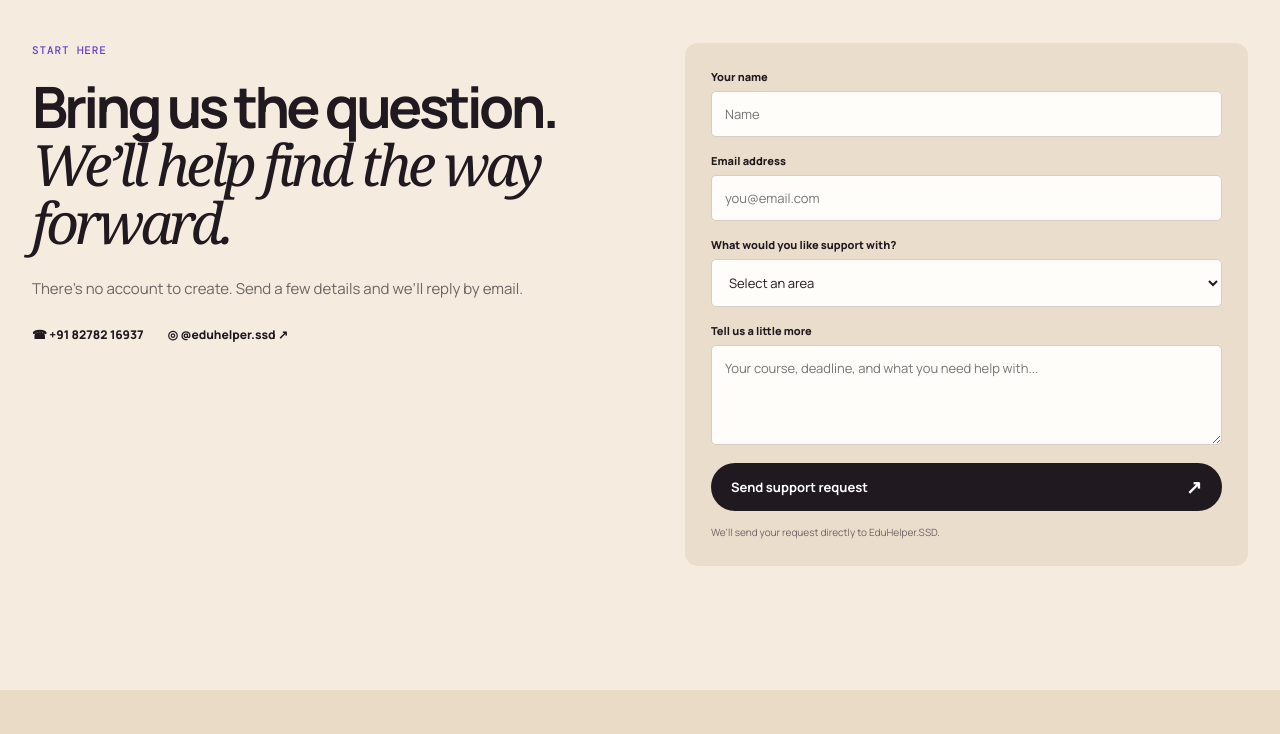
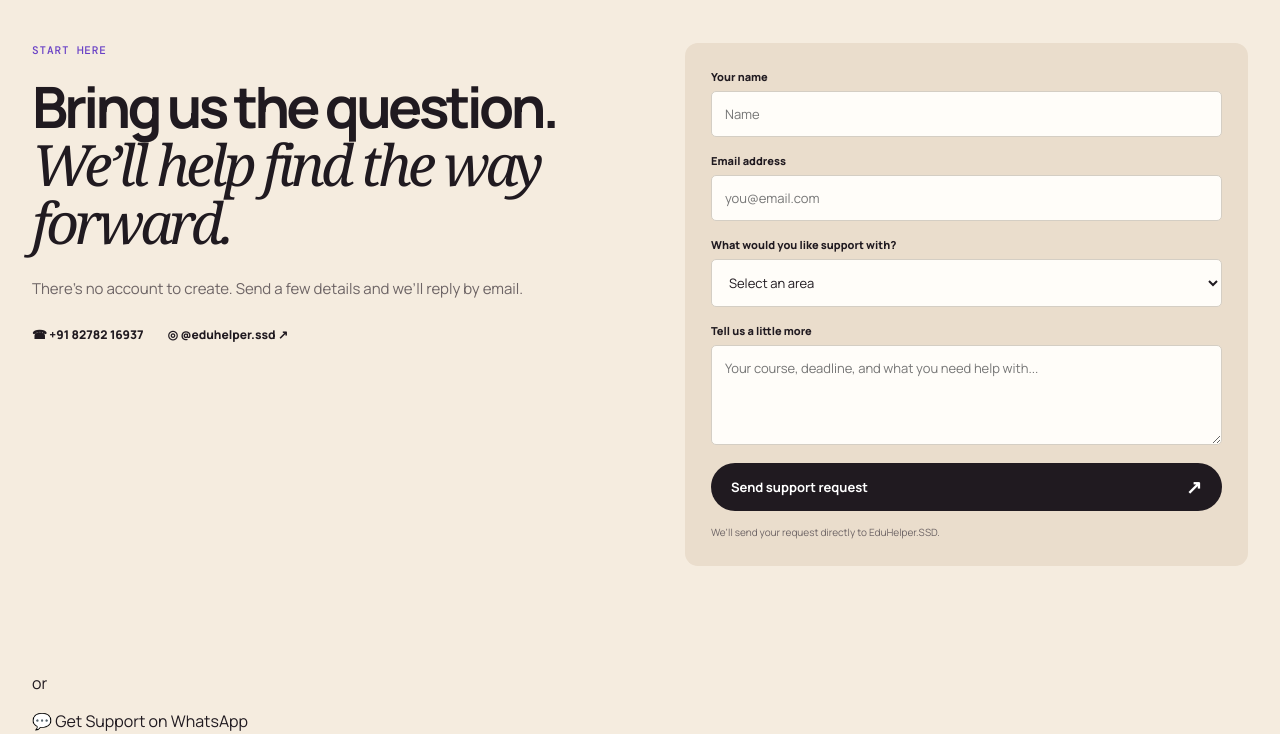
Before and after one commit to Developer-Kartikay/EduHelper.SSD, a website: page index.html in a window 1280 px wide. Shown: the part 2821-3555 px from the top of the page. Drawn offline with nearby package versions, Linux system fonts and the light colour scheme.

Commit message:
Update index.html

```diff
--- a/index.html
+++ b/index.html
@@ -3,7 +3,7 @@
 <meta property="og:title" content="EduHelper.SSD — Student Support Desk">
 <meta property="og:description" content="Student-first academic support, guidance, feedback and study planning.">
 <meta name="theme-color" content="#201a20"><title>EduHelper.SSD — Student Support Desk</title><link rel="icon" type="image/svg+xml" href="logo.svg"><link rel="preconnect" href="https://fonts.googleapis.com"><link rel="preconnect" href="https://fonts.gstatic.com" crossorigin><link href="https://fonts.googleapis.com/css2?family=DM+Mono:wght@400;500&family=Manrope:wght@400;500;600;700;800&display=swap" rel="stylesheet"><link rel="stylesheet" href="styles.css"><link rel="stylesheet" href="theme.css">
-  <script type="application/ld+json">
+<script type="application/ld+json">
 {
   "@context": "https://schema.org",
   "@type": "Organization",
@@ -20,5 +20,18 @@
 <main id="top"><section class="hero wrap"><div class="orb orb-one"></div><div class="orb orb-two"></div><div class="eyebrow"><span></span> Student support, made simpler</div><h1>Less stress.<br><i>More clarity.</i></h1><p class="hero-copy">When university work gets complicated, EduHelper.SSD gives you a clear place to start—with practical, student-first academic support.</p><div class="hero-actions"><a class="button" href="#request">Tell us what you need <span>↗</span></a><a class="text-link" href="#process">See how it works <b>↓</b></a></div><div class="hero-note"><span class="avatar-stack"><b></b><b></b><b></b></span><span>Built for busy students, wherever they study.</span></div><div class="hero-panel"><div class="panel-top"><span>YOUR SUPPORT DESK</span><span class="live"><b></b> HERE TO HELP</span></div><div class="panel-question">What do you need<br><strong>clarity on?</strong></div><div class="topic-row"><button>Project feedback</button><button>Study plan</button><button>Referencing</button><button>Course support</button></div><div class="panel-bottom"><span>Share your situation. We’ll help you find the next step.</span><a href="#request" aria-label="Start your request">→</a></div></div></section>
 <section class="intro wrap" id="support"><p class="section-kicker">THE STUDENT SUPPORT DESK</p><div class="intro-grid"><h2>A thoughtful second pair of eyes for the work that matters.</h2><p>University can move fast. We help you understand your brief, organise your workload, strengthen your work, and move forward with confidence.</p></div><div class="support-grid"><article><span class="card-number">01</span><h3>Understand the brief</h3><p>Break down complex requirements, milestones and marking criteria into a workable plan.</p><span class="icon">↗</span></article><article><span class="card-number">02</span><h3>Sharpen your work</h3><p>Get feedback on structure, clarity, presentation, citations and academic formatting.</p><span class="icon">↗</span></article><article><span class="card-number">03</span><h3>Stay on track</h3><p>Create a realistic study or deadline plan around classes, work and life.</p><span class="icon">↗</span></article></div></section>
 <section class="process" id="process"><div class="wrap"><div class="process-heading"><p class="section-kicker">SIMPLE BY DESIGN</p><h2>Support that starts with a conversation.</h2></div><ol class="steps"><li><span>01</span><div><h3>Tell us what’s on your mind</h3><p>Send a short description of your situation, deadline, and the support you’re looking for.</p></div></li><li><span>02</span><div><h3>We understand the next step</h3><p>We review your request and connect with you about the most useful way we can help.</p></div></li><li><span>03</span><div><h3>Move forward with clarity</h3><p>Get organised, get useful feedback, and keep momentum on your academic goals.</p></div></li></ol></div></section>
-<section class="request wrap" id="request"><div class="request-copy"><p class="section-kicker">START HERE</p><h2>Bring us the question.<br><i>We’ll help find the way forward.</i></h2><p>There’s no account to create. Send a few details and we’ll reply by email.</p><div class="mini-contact"><a href="tel:+918278216937">☎ +91 82782 16937</a><a href="https://www.instagram.com/eduhelper.ssd/" target="_blank" rel="noreferrer">◎ @eduhelper.ssd ↗</a></div></div><form id="support-form"><label>Your name<input required name="name" autocomplete="name" placeholder="Name"></label><label>Email address<input required type="email" name="email" autocomplete="email" placeholder="you@email.com"></label><label>What would you like support with?<select required name="support"><option value="" disabled selected>Select an area</option><option>Understanding an academic brief</option><option>Feedback, proofreading or formatting</option><option>Study or deadline planning</option><option>Project or technical guidance</option><option>Something else</option></select></label><label>Tell us a little more<textarea required name="message" rows="4" placeholder="Your course, deadline, and what you need help with..."></textarea></label><button class="button submit" type="submit">Send support request <span>↗</span></button><p class="form-note" id="form-status">We’ll send your request directly to EduHelper.SSD.</p></form></section></main>
+<section class="request wrap" id="request"><div class="request-copy"><p class="section-kicker">START HERE</p><h2>Bring us the question.<br><i>We’ll help find the way forward.</i></h2><p>There’s no account to create. Send a few details and we’ll reply by email.</p><div class="mini-contact"><a href="tel:+918278216937">☎ +91 82782 16937</a><a href="https://www.instagram.com/eduhelper.ssd/" target="_blank" rel="noreferrer">◎ @eduhelper.ssd ↗</a></div></div><form id="support-form"><label>Your name<input required name="name" autocomplete="name" placeholder="Name"></label><label>Email address<input required type="email" name="email" autocomplete="email" placeholder="you@email.com"></label><label>What would you like support with?<select required name="support"><option value="" disabled selected>Select an area</option><option>Understanding an academic brief</option><option>Feedback, proofreading or formatting</option><option>Study or deadline planning</option><option>Project or technical guidance</option><option>Something else</option></select></label><label>Tell us a little more<textarea required name="message" rows="4" placeholder="Your course, deadline, and what you need help with..."></textarea></label><button class="button submit" type="submit">Send support request <span>↗</span></button><p class="form-note" id="form-status">We’ll send your request directly to EduHelper.SSD.</p></form>
+<div class="whatsapp-contact">
+  <p>or</p>
+
+  <a
+    href="https://wa.me/918278216937?text=Hi%20EduHelper.SSD,%20I%20found%20your%20website%20and%20would%20like%20some%20academic%20support."
+    target="_blank"
+    rel="noopener noreferrer"
+    class="whatsapp-button"
+  >
+    💬 Get Support on WhatsApp
+  </a>
+</div>
+</section></main>
 <footer id="contact"><div class="wrap footer-grid"><div><a class="brand" href="#top"><img src="logo.svg" alt="EduHelper.SSD Logo"><span>EduHelper<em>.SSD</em></span></a><p>Guidance for the work. Support for the journey.</p></div><div class="footer-links" aria-label="Contact EduHelper SSD"><a href="tel:+918278216937"><span aria-hidden="true">☎</span> +91 82782 16937</a><a href="https://mail.google.com/mail/?view=cm&fs=1&to=eduhelper.ssd@gmail.com" target="_blank" rel="noreferrer"><span aria-hidden="true">✉</span> eduhelper.ssd@gmail.com</a><a href="https://www.instagram.com/eduhelper.ssd/" target="_blank" rel="noreferrer"><span aria-hidden="true">◎</span> Instagram</a></div></div><div class="wrap footer-bottom"><span>© <span id="year"></span> EduHelper.SSD</span><span>Student Support Desk</span></div></footer><script src="script.js"></script></body></html>
```
